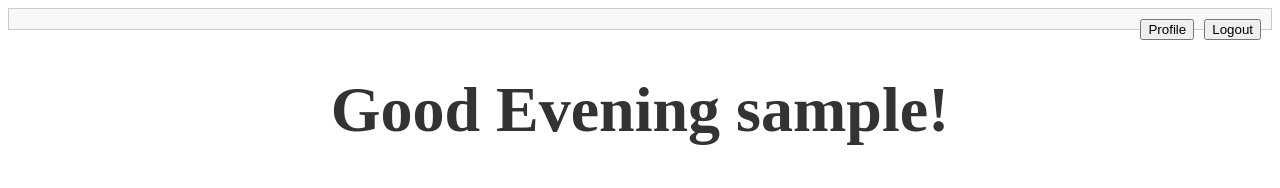
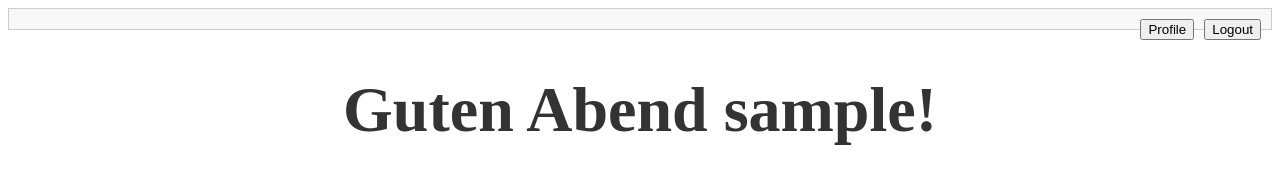
Before and after one commit to TySuvion/akademiplan-webapp, an Angular app: page /home in a window 1280 px wide. Shown: the top 188 px of the page. Built offline with nearby package versions, Linux system fonts and the light colour scheme; no server answers; sample sign-in values are in the browser's storage.

Commit message:
hello Messages are in German now

```diff
--- a/src/app/home/home.component.ts
+++ b/src/app/home/home.component.ts
@@ -33,11 +33,11 @@ export class HomeComponent {
   determineTimeOfDay() {
     const currentHour = new Date().getHours();
     if (currentHour < 12) {
-      this.helloMessage = 'Good Morning';
+      this.helloMessage = 'Guten Morgen';
     } else if (currentHour < 18) {
-      this.helloMessage = 'Good Afternoon';
+      this.helloMessage = 'Guten Nachmittag';
     } else {
-      this.helloMessage = 'Good Evening';
+      this.helloMessage = 'Guten Abend';
     }
   }
 
```
